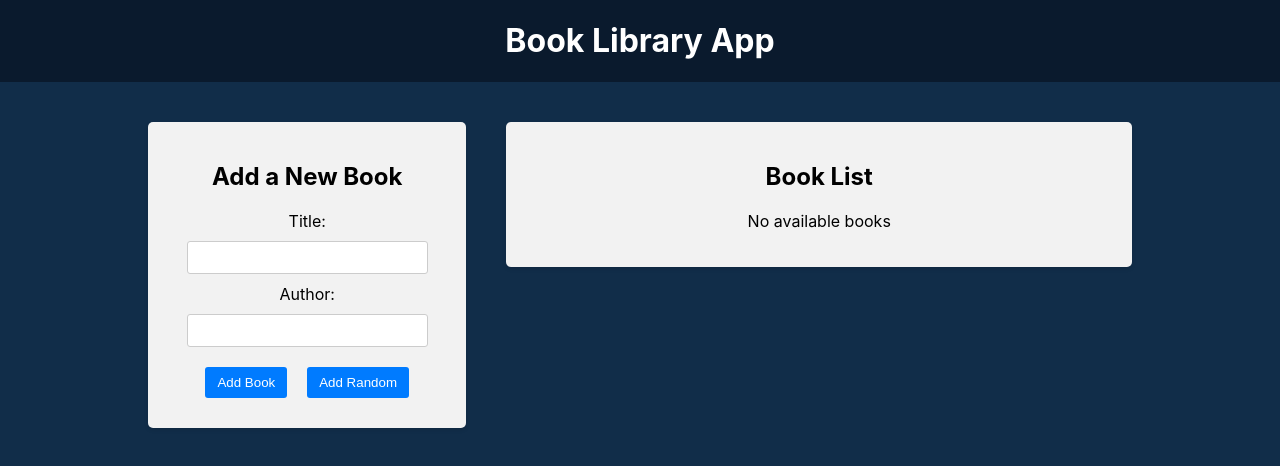
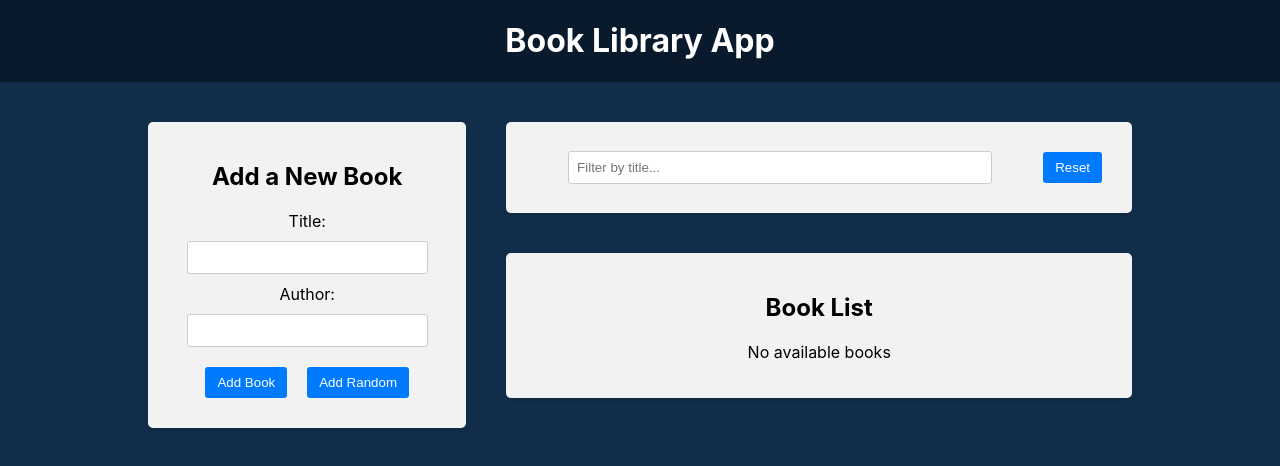
Before and after one commit to Vachek-hooves/react-redux, a React (Create React App) app in the folder frontend/: page / in a window 1280 px wide. Shown: the top 466 px of the page. Built offline with nearby package versions, Linux system fonts and the light colour scheme.

Commit message:
Filter Redux slice & filter by title

```diff
--- a/frontend/src/App.js
+++ b/frontend/src/App.js
@@ -14,7 +14,7 @@ function App() {
           <BookForm />{' '}
         </div>
         <div className="app-right-column">
-          {/* <Filter /> */}
+          <Filter />
           <BookList />
         </div>
       </main>
--- a/frontend/src/components/BookList/BookList.js
+++ b/frontend/src/components/BookList/BookList.js
@@ -2,10 +2,14 @@ import { useDispatch, useSelector } from 'react-redux';
 import { deleteBook, toggleFavorite } from '../../redux/books/actionCreators';
 import { BsBookmarkStar, BsBookmarkStarFill } from 'react-icons/bs';
 import './BookList.css';
+import { selectTitleFilter } from '../../redux/slices/filterSlice';
 
 export default function BookList() {
   // useSelector - hook for on change state watching
   const books = useSelector((state) => state.books);
+  const titleFilter = useSelector(selectTitleFilter);
+  // console.log(titleFilter);
+
   // useDispatch - hook for action sending (it will be an object)
   const dispatch = useDispatch();
 
@@ -19,6 +23,14 @@ export default function BookList() {
     dispatch(toggleFavorite(id));
   };
 
+  const filteredBooks = books.filter((book) => {
+    const mathcesTitle = book.title
+      .toLowerCase()
+      .includes(titleFilter.toLowerCase());
+    // console.log({ title: book.title, mathcesTitle });
+    return mathcesTitle
+  });
+
   return (
     <div className="app-block book-list">
       <h2>Book List</h2>
@@ -26,7 +38,7 @@ export default function BookList() {
         <p>No available books</p>
       ) : (
         <ul>
-          {books.map((book, i) => (
+          {filteredBooks.map((book, i) => (
             <li key={book.id}>
               <div className="book-info">
                 {++i}. title: {book.title} author:{' '}
--- a/frontend/src/components/Filter/Filter.js
+++ b/frontend/src/components/Filter/Filter.js
@@ -1,7 +1,39 @@
+import { useDispatch, useSelector } from 'react-redux';
+import {
+  setTitleFilter,
+  resetFilters,
+  selectTitleFilter,
+} from '../../redux/slices/filterSlice';
+
+import './Filter.css';
 export default function Filter() {
+  const dispatch = useDispatch();
+
+  // const titleFilter = useSelector((state) => state.filter.title); //* istead this use next..
+  const titleFilter = useSelector(selectTitleFilter);
+  console.log(titleFilter);
+
+  const handleTitleFilterChange = (e) => {
+    dispatch(setTitleFilter(e.target.value));
+  };
+
+  const handleResetFilters = () => {
+    dispatch(resetFilters());
+  };
+
   return (
     <div className="app-block filter">
-      <h2>Filters</h2>
+      <div className="filter-row">
+        <div className="filter-group">
+          <input
+            value={titleFilter}
+            type="text"
+            placeholder="Filter by title..."
+            onChange={(e) => handleTitleFilterChange(e)}
+          />
+        </div>
+        <button onClick={handleResetFilters}>Reset</button>
+      </div>
     </div>
   );
 }
--- a/frontend/src/redux/books/actionCreators.js
+++ b/frontend/src/redux/books/actionCreators.js
@@ -6,14 +6,12 @@ export const addBook = (newBook) => {
     payload: newBook,
   };
 };
-
 export const deleteBook = (id) => {
   return {
     type: a.DELETE_BOOK,
     payload: id,
   };
 };
-
 export const toggleFavorite = (id) => {
   return {
     type: a.TOGGLE_FAVORITE,
--- /dev/null
+++ b/frontend/src/redux/slices/filterSlice.js
@@ -0,0 +1,35 @@
+import { createSlice } from '@reduxjs/toolkit';
+
+const initialState = {
+  title: '',
+  author: '',
+};
+
+const filterSlice = createSlice({
+  name: 'filter', // reducer name
+  initialState: initialState,
+  reducers: {
+    // each function will make specified action
+    setTitleFilter: (state, action) => {
+      //   return { ...state, title: action.payload };
+      state.title = action.payload;
+    },
+    resetFilters: (state) => {
+      return initialState;
+    },
+  },
+});
+// now filterSlice is an object which has properties "actions"
+console.log(filterSlice.actions);
+console.log(filterSlice.actions.setTitleFilter('test')); // 'test' - is a payload example like from a classic actionCreator
+
+// * destructuring setTitleFilter (actionCreator) method from filterSlice
+
+export const { setTitleFilter } = filterSlice.actions;
+export const { resetFilters } = filterSlice.actions;
+console.log(filterSlice.actions.resetFilters)
+
+export const selectTitleFilter = (state) => state.filter.title;
+
+// export whole reducer to add it to store.
+export default filterSlice.reducer;
--- a/frontend/src/redux/store.js
+++ b/frontend/src/redux/store.js
@@ -1,8 +1,9 @@
 import { configureStore } from '@reduxjs/toolkit';
+import filterSlice from './slices/filterSlice';
 import booksReducer from './books/reducer';
 
 const store = configureStore({
-  reducer: { books: booksReducer },
+  reducer: { books: booksReducer, filter: filterSlice },
 });
 
 export default store;
```
